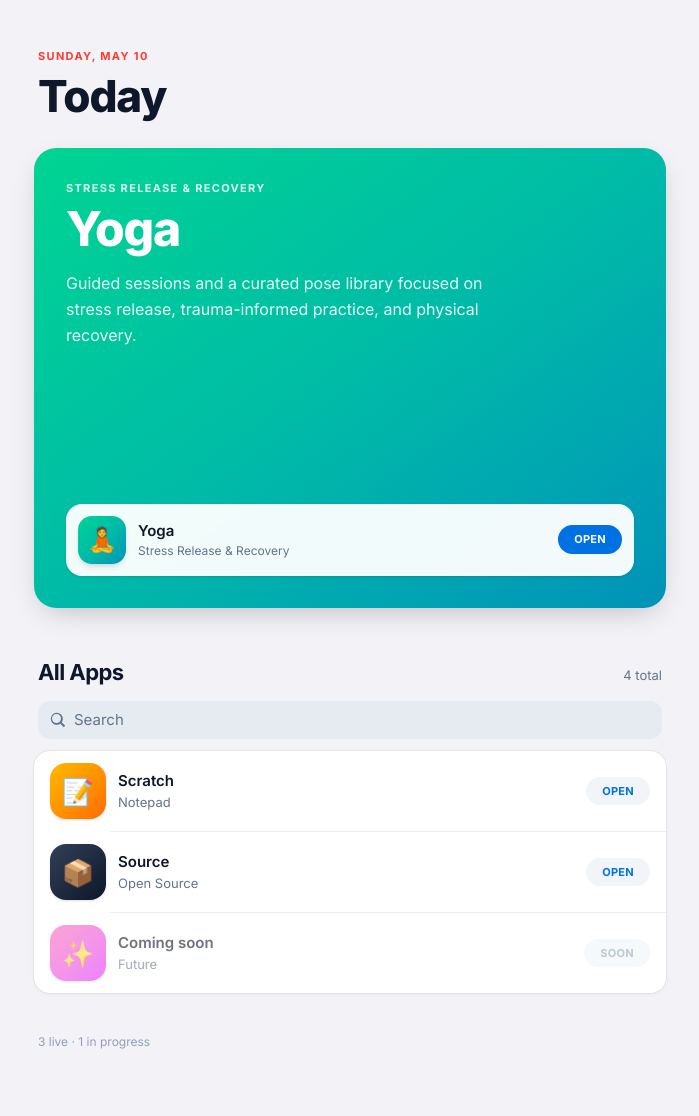
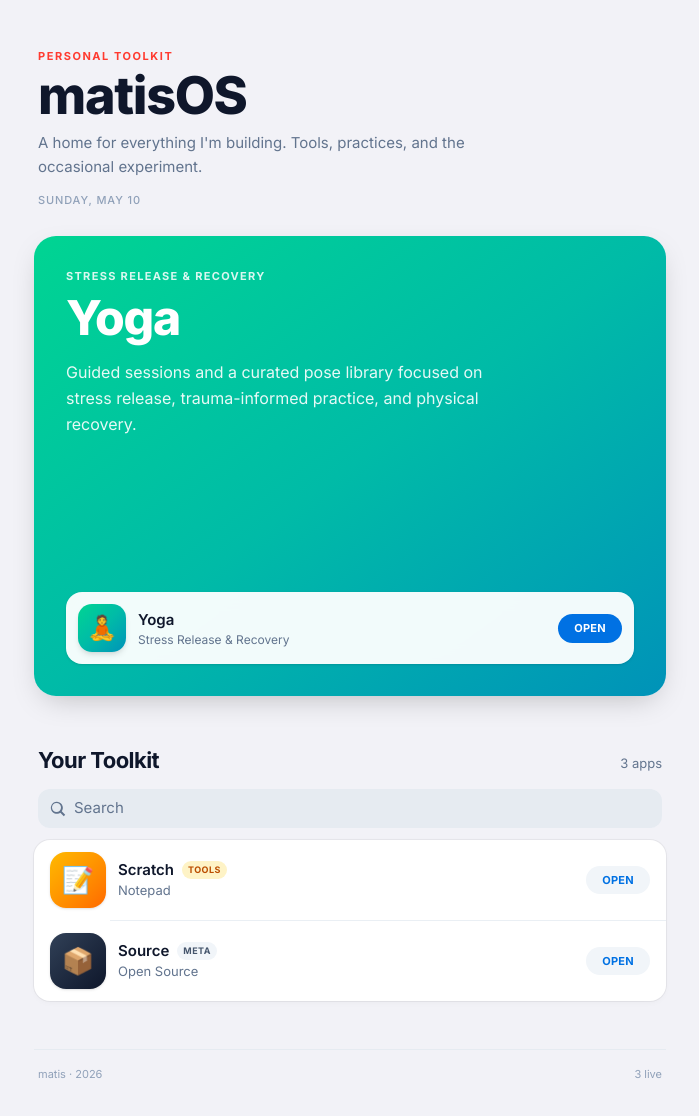
Before and after one commit to matisyahuwolf-creator/matisos, a React (Vite) app: page / in a window 1280 px wide. Shown: the top 1116 px of the page, without its empty margins (290-989 px from the left). Built offline with nearby package versions, Linux system fonts and the light colour scheme.

Commit message:
Redesign launcher with matisOS branding, categories, and cleaner structure

```diff
--- a/src/apps.ts
+++ b/src/apps.ts
@@ -9,6 +9,7 @@ type BaseEntry = {
   icon: string
   status: 'live' | 'wip'
   gradient: string
+  category: 'Wellness' | 'Tools' | 'Meta'
 }
 
 export type AppEntry =
@@ -26,6 +27,7 @@ export const apps: AppEntry[] = [
     icon: '🧘',
     status: 'live',
     gradient: 'from-emerald-400 via-teal-500 to-cyan-600',
+    category: 'Wellness',
     component: Yoga,
   },
   {
@@ -38,6 +40,7 @@ export const apps: AppEntry[] = [
     icon: '📝',
     status: 'live',
     gradient: 'from-amber-400 to-orange-500',
+    category: 'Tools',
     component: Scratch,
   },
   {
@@ -49,16 +52,6 @@ export const apps: AppEntry[] = [
     icon: '📦',
     status: 'live',
     gradient: 'from-slate-700 to-slate-900',
-  },
-  {
-    kind: 'internal',
-    slug: 'coming-soon',
-    name: 'Coming soon',
-    tagline: 'Future',
-    description: 'Your next app lands here. Add a folder under src/apps/.',
-    icon: '✨',
-    status: 'wip',
-    gradient: 'from-pink-400 to-fuchsia-500',
-    component: () => null,
+    category: 'Meta',
   },
 ]
--- a/src/shell/Launcher.tsx
+++ b/src/shell/Launcher.tsx
@@ -10,6 +10,19 @@ function todayLabel() {
       day: 'numeric',
     })
     .toUpperCase()
+}
+
+function categoryTone(category: string): string {
+  switch (category) {
+    case 'Wellness':
+      return 'bg-emerald-100 text-emerald-700'
+    case 'Tools':
+      return 'bg-amber-100 text-amber-700'
+    case 'Meta':
+      return 'bg-slate-100 text-slate-600'
+    default:
+      return 'bg-slate-100 text-slate-600'
+  }
 }
 
 function isOpenable(app: AppEntry) {
@@ -108,9 +121,16 @@ function AppRow({ app, isLast }: { app: AppEntry; isLast: boolean }) {
           <span>{app.icon}</span>
         </div>
         <div className="min-w-0 flex-1 text-left">
-          <p className="truncate text-[15px] font-semibold text-slate-900">
-            {app.name}
-          </p>
+          <div className="flex items-center gap-2">
+            <p className="truncate text-[15px] font-semibold text-slate-900">
+              {app.name}
+            </p>
+            <span
+              className={`shrink-0 rounded-full px-1.5 py-0.5 text-[9px] font-bold uppercase tracking-wider ${categoryTone(app.category)}`}
+            >
+              {app.category}
+            </span>
+          </div>
           <p className="truncate text-[13px] text-slate-500">{app.tagline}</p>
         </div>
         <span
@@ -150,15 +170,22 @@ export default function Launcher() {
     <div className="min-h-screen bg-[#f2f2f7] text-slate-900 antialiased">
       <div className="mx-auto max-w-2xl px-4 pt-8 pb-16 sm:px-5 sm:pt-12">
         <header
-          className="mb-6 px-1 animate-fade-up"
+          className="mb-7 px-1 animate-fade-up"
           style={{ animationDelay: '0ms' }}
         >
-          <p className="text-[11px] font-bold uppercase tracking-[0.12em] text-[#ff3b30]">
+          <p className="text-[11px] font-bold uppercase tracking-[0.14em] text-[#ff3b30]">
+            Personal Toolkit
+          </p>
+          <h1 className="mt-1 text-[44px] font-extrabold leading-[1.05] tracking-tight text-slate-900 sm:text-[52px]">
+            matisOS
+          </h1>
+          <p className="mt-2 max-w-md text-[15px] leading-relaxed text-slate-500">
+            A home for everything I'm building. Tools, practices, and the
+            occasional experiment.
+          </p>
+          <p className="mt-3 text-[11px] font-medium uppercase tracking-[0.08em] text-slate-400">
             {todayLabel()}
           </p>
-          <h1 className="mt-1 text-[40px] font-extrabold leading-tight tracking-tight text-slate-900 sm:text-[44px]">
-            Today
-          </h1>
         </header>
 
         <section
@@ -174,10 +201,10 @@ export default function Launcher() {
         >
           <div className="mb-3 flex items-baseline justify-between px-1">
             <h2 className="text-[22px] font-bold tracking-tight text-slate-900">
-              All Apps
+              Your Toolkit
             </h2>
             <span className="text-[13px] text-slate-500">
-              {apps.length} total
+              {apps.length} {apps.length === 1 ? 'app' : 'apps'}
             </span>
           </div>
 
@@ -222,8 +249,11 @@ export default function Launcher() {
           </div>
         </section>
 
-        <footer className="mt-10 px-1 text-[12px] text-slate-400">
-          {liveCount} live · {wipCount} in progress
+        <footer className="mt-12 flex items-center justify-between border-t border-slate-200/70 px-1 pt-4 text-[11px] text-slate-400">
+          <span>matis · {new Date().getFullYear()}</span>
+          <span>
+            {liveCount} live{wipCount > 0 ? ` · ${wipCount} in progress` : ''}
+          </span>
         </footer>
       </div>
     </div>
```
